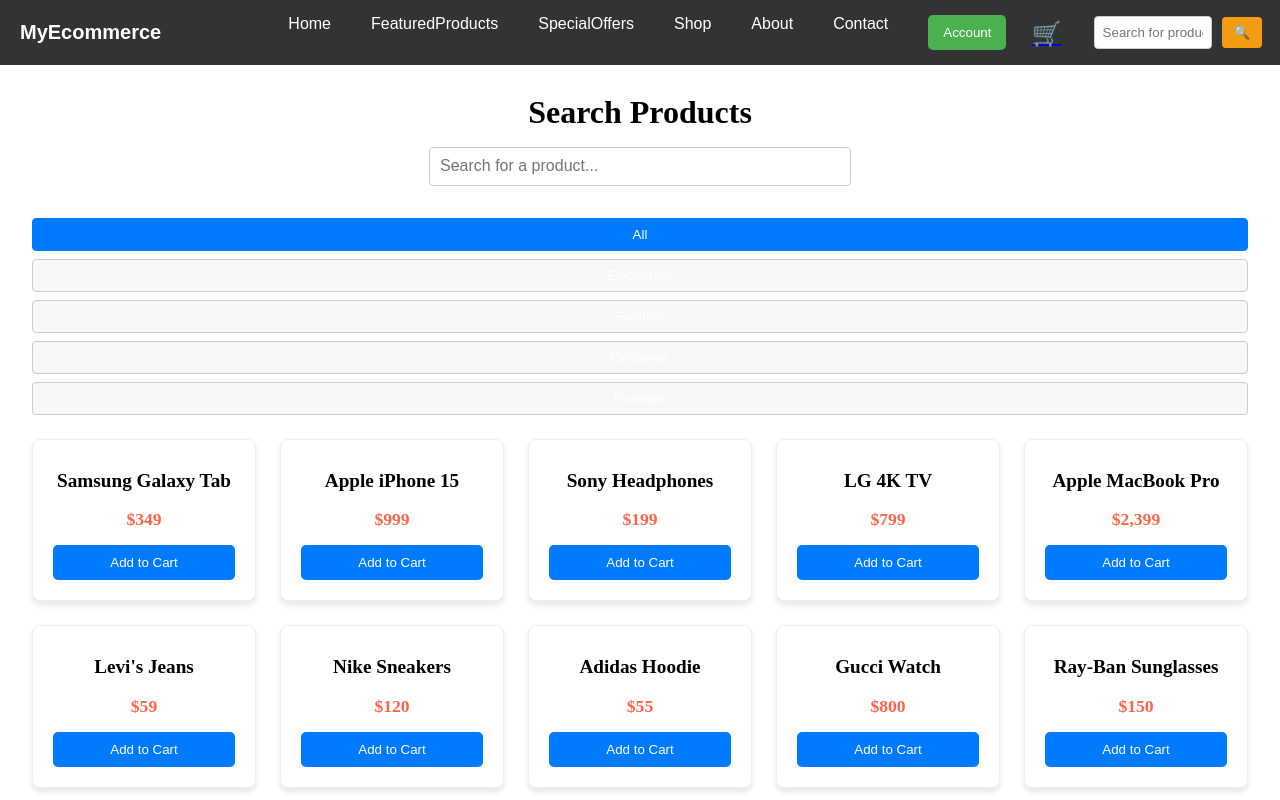
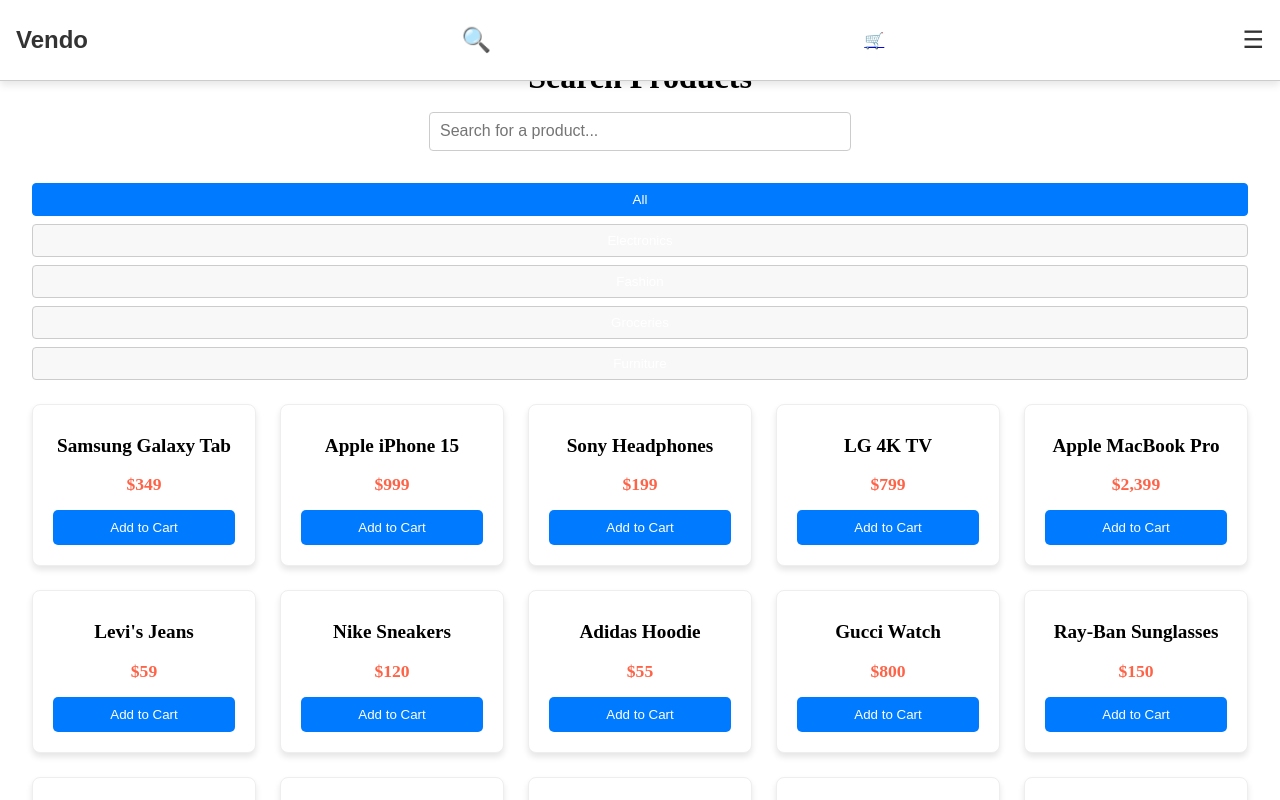
Before and after one commit to Perpetualisi/MyEcommerce, a React (Vite) app: page /search in a window 1280 px wide. Shown: the top 800 px of the page. Built offline with nearby package versions, Linux system fonts and the light colour scheme.

Commit message:
Describe your changes here

```diff
--- a/src/App.jsx
+++ b/src/App.jsx
@@ -19,7 +19,6 @@
 
 const App = () => {
   const [cart, setCart] = useState([]);
-  const [isDarkMode, setIsDarkMode] = useState(false);
 
   const handleAddToCart = (product) => {
     setCart((prevCart) => [...prevCart, product]);
@@ -42,28 +41,21 @@
   };
 
   const allProducts = [
-
     { id: 1, category: 'Electronics', name: 'Samsung Galaxy Tab', price: '$349', image: '/electronics/samsungtab.jpg' },
     { id: 2, category: 'Electronics', name: 'Apple iPhone 15', price: '$999', image: '/electronics/AppleiPhone15.jpg' },
     { id: 3, category: 'Electronics', name: 'Sony Headphones', price: '$199', image: '/electronics/SonyHeadphones.jpg' },
     { id: 4, category: 'Electronics', name: 'LG 4K TV', price: '$799', image: '/electronics/LG4KTV.jpg' },
     { id: 5, category: 'Electronics', name: 'Apple MacBook Pro', price: '$2,399', image: '/electronics/AppleMacBookPro.jpg' },
-
-
     { id: 6, category: 'Fashion', name: 'Levi\'s Jeans', price: '$59', image: '/fashion/LeviJeans.jpg' },
     { id: 7, category: 'Fashion', name: 'Nike Sneakers', price: '$120', image: '/fashion/NikeSneakers.jpg' },
     { id: 8, category: 'Fashion', name: 'Adidas Hoodie', price: '$55', image: '/fashion/AdidasHoodie.jpg' },
     { id: 9, category: 'Fashion', name: 'Gucci Watch', price: '$800', image: '/fashion/GucciWatch.jpg' },
     { id: 10, category: 'Fashion', name: 'Ray-Ban Sunglasses', price: '$150', image: '/fashion/Sunglasses.jpg' },
-
-
     { id: 11, category: 'Groceries', name: 'Organic Apples', price: '$4.99', image: '/Groceries/apples.jpg' },
     { id: 12, category: 'Groceries', name: 'Fresh Milk', price: '$1.99', image: '/Groceries/milk.jpg' },
     { id: 13, category: 'Groceries', name: 'Brown Bread', price: '$2.49', image: '/Groceries/bread.jpg' },
     { id: 14, category: 'Groceries', name: 'Eggs (Dozen)', price: '$2.99', image: '/Groceries/eggs.jpg' },
     { id: 15, category: 'Groceries', name: 'Bananas', price: '$1.49', image: '/Groceries/bananas.jpg' },
-
-
     { id: 16, category: 'Furniture', name: 'Modern Sofa', price: '$499', image: '/Furniture/sofa.jpg' },
     { id: 17, category: 'Furniture', name: 'Wooden Dining Table', price: '$799', image: '/Furniture/diningtable.jpg' },
     { id: 18, category: 'Furniture', name: 'Office Chair', price: '$129', image: '/Furniture/chair.jpg' },
@@ -71,19 +63,10 @@
     { id: 20, category: 'Furniture', name: 'Bookshelf', price: '$199', image: '/Furniture/bookshef.jpg' },
   ];
 
-  const toggleDarkMode = () => {
-    setIsDarkMode(!isDarkMode);
-  };
-
   return (
     <Router>
-      <div className={isDarkMode ? 'dark' : ''}>
+      <div>
         <Navbar cartItemCount={cart.length} />
-
-
-        <button onClick={toggleDarkMode} className="toggle-btn">
-          Toggle Dark Mode
-        </button>
 
         <Routes>
           <Route
--- a/src/Components/Navbar/Navbar.css
+++ b/src/Components/Navbar/Navbar.css
@@ -1,218 +1,165 @@
 .navbar {
   display: flex;
+  align-items: center;
   justify-content: space-between;
-  align-items: center;
-  padding: 15px 20px;
-  background-color: #333;
-  color: white;
+  padding: 1rem;
+  background: #fff;
+  border-bottom: 1px solid #ccc;
   position: fixed;
   top: 0;
+  left: 0;
+  right: 0;
   z-index: 1000;
-  width: 97%;
+  box-shadow: 0 4px 8px rgba(0, 0, 0, 0.1);
 }
 
-.navbar-logo {
-  font-size: 20px;
-  font-weight: bold;
-  color: white;
+
+.navbar-left {
+  display: flex;
+  align-items: center;
+  gap: 1rem;
 }
 
-.navbar-cart-mobile {
+.navbar-logo a {
+  font-size: 1.5rem;
+  font-weight: bold;
+  text-decoration: none;
+  color: #333;
+}
+
+.navbar-search button,
+.navbar-menu-icon {
+  background: transparent;
+  border: none;
+  font-size: 1.5rem;
+  cursor: pointer;
+  color: #333;
+}
+
+.navbar-cart {
   position: relative;
 }
 
 .cart-count {
   position: absolute;
-  top: -8px;
-  right: -12px;
+  top: -5px;
+  right: -10px;
   background: red;
   color: white;
   border-radius: 50%;
   padding: 2px 6px;
-  font-size: 12px;
+  font-size: 0.75rem;
 }
 
-.navbar-logo a {
-  text-decoration: none;
-  color: inherit;
+.navbar-menu-icon {
+  font-size: 1.5rem;
+  cursor: pointer;
+}
+
+.navbar-links {
+  position: absolute;
+  top: 100%;
+  left: 0;
+  right: 0;
+  background: white;
+  flex-direction: column;
+  display: flex;
+  gap: 1rem;
+  padding: 1rem;
+  border-top: 1px solid #ccc;
+  z-index: 5;
 }
 
 .navbar-links li {
-  display: inline-block;
+  list-style: none;
 }
 
 .navbar-links a {
   text-decoration: none;
-  color: white;
-  font-size: 16px;
-  transition: color 0.3s ease;
+  color: #333;
 }
 
-.navbar-links a:hover {
-  color: #f39c12;
+.navbar-account .account-dropdown {
+  margin-top: 0.5rem;
+  background: #f9f9f9;
+  border: 1px solid #ccc;
+  padding: 0.5rem;
 }
 
-.navbar-account {
-  position: relative;
-}
-
-.account-dropdown {
-  list-style-type: none;
-  background-color: #444;
-  position: absolute;
-  top: 35px;
+.search-overlay {
+  position: fixed;
+  top: 0;
+  left: 0;
   right: 0;
-  padding: 10px;
-  display: none;
-  box-shadow: 0 4px 8px rgba(0, 0, 0, 0.2);
-  border-radius: 4px;
-}
-
-.account-dropdown li {
-  padding: 10px;
-}
-
-.navbar-account:hover .account-dropdown {
-  display: block;
-}
-
-.account-dropdown a {
-  color: white;
-}
-
-.account-dropdown a:hover {
-  color: #f39c12;
-}
-
-.navbar-cart-mobile {
-  display: block;
-  position: absolute;
-  font-size: 24px;
-  top: 20px;
-  right: 220px;
+  bottom: 0;
+  background-color: rgba(0, 0, 0, 0.5);
+  display: flex;
+  justify-content: center;
+  align-items: center;
   z-index: 1000;
 }
 
+.search-container {
+  position: relative;
+  background-color: white;
+  padding: 80px 20px;
+  width: 50%;
+  max-width: 500px;
+  border-radius: 8px;
+  display: flex;
+  flex-direction: column;
+  align-items: center;
+  margin-top: 10px;
 
-.navbar-search {
-  display: flex;
-  align-items: center;
+  box-shadow: 0 4px 8px rgba(0, 0, 0, 0.2);
 }
 
-.navbar-search input {
-  padding: 8px;
+.search-container input {
+  width: 80%;
+  padding: 12px 50px 12px 12px;
+  font-size: 16px;
+  border: 1px solid #ccc;
   border-radius: 4px;
-  border: 1px solid #ccc;
-  margin-right: 10px;
-  width: 100px;
+  margin-bottom: 10px;
 }
 
-.navbar-search button {
-  background-color: #f39c12;
+.search-container button {
+  background-color: transparent;
   border: none;
-  color: white;
-  padding: 8px 12px;
-  border-radius: 4px;
+  font-size: 18px;
   cursor: pointer;
-  width: 40px;
 }
 
-.navbar-search button:hover {
-  background-color: #aacd2b;
+.cancel-search {
+  position: absolute;
+  top: 50px;
+  width: 50%;
+  transform: translateY(-50%);
+  background: transparent;
+  border: none;
+  font-size: 18px;
+  color: #333;
+  cursor: pointer;
+  font-weight: bold;
+  transition: color 0.3s;
+  z-index: 2;
 }
 
-.navbar-menu-icon {
-  display: none;
-  cursor: pointer;
-  font-size: 30px;
-  position: absolute;
-  top: 20px;
-  right: 10px;
-  color: white;
+.cancel-search:hover {
+  color: #ff4d4d;
 }
 
-.navbar-links {
-  display: flex;
-  gap: 40px;
-  margin: 0;
+.search-container input::placeholder {
+  padding-right: 40px;
 }
 
-.navbar-links.active {
-  display: flex;
-}
-
-@media (max-width: 768px) {
-  .navbar {
-    padding: 15px 10px;
+@media (min-width: 768px) {
+  .navbar-links {
+    position: absolute;
+    top: 100%;
+    left: auto;
+    right: 1rem;
+    width: 250px;
   }
 
-  .navbar-logo {
-    display: none;
-  }
-
-  .navbar-links {
-    gap: 10px;
-    display: none;
-    width: 100%;
-    flex-direction: column;
-    background-color: #333;
-    position: absolute;
-    top: 70px;
-    left: 0;
-    padding: 20px 0;
-    margin: 0;
-    z-index: 999;
-  }
-
-  .navbar-links.active {
-    display: flex;
-  }
-
-  .navbar-links li {
-    width: 100%;
-    text-align: center;
-    padding: 15px 0;
-    border-bottom: 1px solid #444;
-  }
-
-  .navbar-links li:last-child {
-    border-bottom: none;
-  }
-
-  .navbar-cart-mobile {
-    display: block;
-    font-size: 30px;
-    position: absolute;
-    top: 20px;
-    right: 100px;
-    z-index: 1000;
-  }
-
-
-  .navbar-menu-icon {
-    display: block;
-    font-size: 40px;
-    top: 10px;
-    color: white;
-  }
-
-  .navbar-search {
-    width: 100%;
-    margin-top: 10px;
-    margin-left: -100px;
-    display: flex;
-    justify-content: center;
-    align-items: center;
-    gap: 50px;
-  }
-
-  .navbar-search input {
-    width: 100px;
-    margin-right: 10px;
-  }
-
-  .navbar-search button {
-    padding: 8px 15px;
-    font-size: 18px;
-  }
 }
--- a/src/Components/Navbar/Navbar.jsx
+++ b/src/Components/Navbar/Navbar.jsx
@@ -6,43 +6,56 @@
   const [isMenuOpen, setIsMenuOpen] = useState(false);
   const [searchQuery, setSearchQuery] = useState('');
   const [isAccountMenuOpen, setIsAccountMenuOpen] = useState(false);
-
+  const [isSearchOpen, setIsSearchOpen] = useState(false);
   const navigate = useNavigate();
 
   const toggleMenu = () => setIsMenuOpen(!isMenuOpen);
   const toggleAccountMenu = () => setIsAccountMenuOpen(!isAccountMenuOpen);
   const handleSearchChange = (e) => setSearchQuery(e.target.value);
-  const handleLinkClick = () => setIsMenuOpen(false);
+  const handleLinkClick = () => {
+    setIsMenuOpen(false);
+    setIsAccountMenuOpen(false);
+  };
 
   const handleSearchSubmit = (e) => {
     e.preventDefault();
     if (searchQuery.trim()) {
       navigate(`/search?query=${searchQuery}`);
+      setIsSearchOpen(false);
     }
   };
 
   return (
     <nav className="navbar">
+      <div className="navbar-left">
         <div className="navbar-logo">
-        <Link to="/">MyEcommerce</Link>
+          <Link to="/" onClick={handleLinkClick}>Vendo</Link>
+        </div>
       </div>
 
+      <div className="navbar-search">
+        <button onClick={() => setIsSearchOpen(true)}>🔍</button>
+      </div>
 
-      <div className="navbar-cart-mobile">
+      <div className="navbar-cart">
         <Link to="/cart" onClick={handleLinkClick}>
           🛒
           {cartItemCount > 0 && <span className="cart-count">{cartItemCount}</span>}
         </Link>
       </div>
 
-      <ul className={`navbar-links ${isMenuOpen ? 'active' : ''}`}>
+      <div className="navbar-menu-icon" onClick={toggleMenu}>
+        {isMenuOpen ? '❌' : '☰'}
+      </div>
+
+      {isMenuOpen && (
+        <ul className="navbar-links">
           <li><Link to="/" onClick={handleLinkClick}>Home</Link></li>
-        <li><Link to="/featured" onClick={handleLinkClick}>FeaturedProducts</Link></li>
-        <li><Link to="/offers" onClick={handleLinkClick}>SpecialOffers</Link></li>
+          <li><Link to="/featured" onClick={handleLinkClick}>Featured Products</Link></li>
+          <li><Link to="/offers" onClick={handleLinkClick}>Special Offers</Link></li>
           <li><Link to="/categories" onClick={handleLinkClick}>Shop</Link></li>
           <li><Link to="/about" onClick={handleLinkClick}>About</Link></li>
           <li><Link to="/contact" onClick={handleLinkClick}>Contact</Link></li>
-
           <li className="navbar-account">
             <button onClick={toggleAccountMenu}>Account</button>
             {isAccountMenuOpen && (
@@ -53,22 +66,25 @@
             )}
           </li>
         </ul>
+      )}
 
-      <div className="navbar-search">
+      {isSearchOpen && (
+        <div className="search-overlay">
+          <div className="search-container">
             <form onSubmit={handleSearchSubmit}>
               <input
                 type="text"
                 value={searchQuery}
                 onChange={handleSearchChange}
                 placeholder="Search for products..."
+                autoFocus
               />
               <button type="submit">🔍</button>
             </form>
+            <button className="cancel-search" onClick={() => setIsSearchOpen(false)}>Cancel</button>
           </div>
-
-      <div className="navbar-menu-icon" onClick={toggleMenu}>
-        {isMenuOpen ? '❌' : '☰'}
         </div>
+      )}
     </nav>
   );
 };
```
Lines whose indentation alone changed are shown as unchanged.
